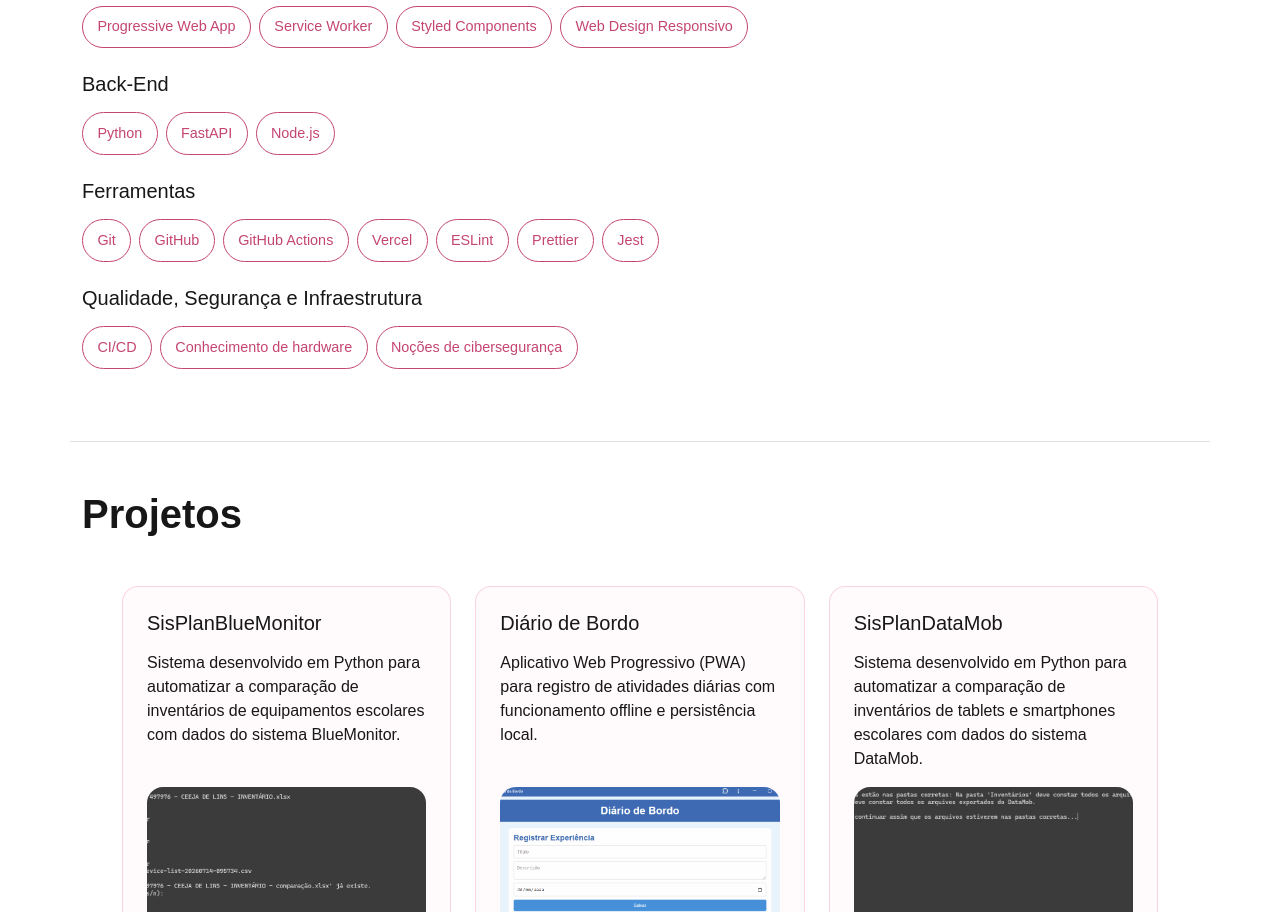
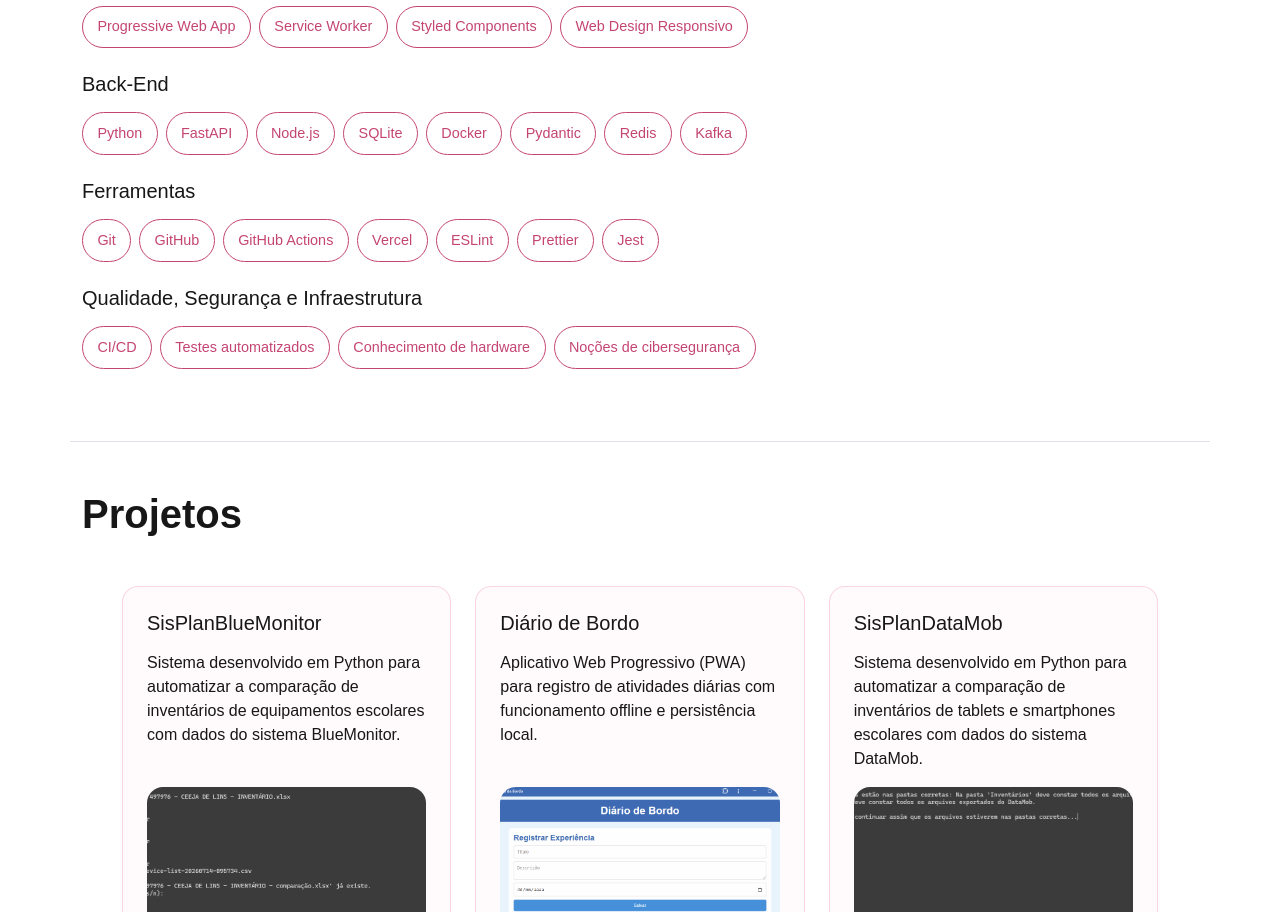
Before and after one commit to tayanibritto/portfolio-tayani-britto, a Next.js app: page / in a window 1280 px wide. Shown: the part 1298-2210 px from the top of the page. Built offline with nearby package versions, Linux system fonts and the light colour scheme.

Commit message:
chore: atualização da sessão de tecnologias (#7)
* chore: atualização da sessão de tecnologias

* chore: atualização da sessão de tecnologias

```diff
--- a/src/sections/Tecnologias/Tecnologias.tsx
+++ b/src/sections/Tecnologias/Tecnologias.tsx
@@ -17,11 +17,11 @@ const technologies = {
     'Web Design Responsivo',
   ],
 
-  backend: ['Python', 'FastAPI', 'Node.js'],
+  backend: ['Python', 'FastAPI', 'Node.js', 'SQLite', 'Docker', 'Pydantic', 'Redis', 'Kafka'],
 
   tools: ['Git', 'GitHub', 'GitHub Actions', 'Vercel', 'ESLint', 'Prettier', 'Jest'],
 
-  skills: ['CI/CD', 'Conhecimento de hardware', 'Noções de cibersegurança'],
+  skills: ['CI/CD', 'Testes automatizados', 'Conhecimento de hardware', 'Noções de cibersegurança'],
 };
 
 export function Tecnologias() {
```
